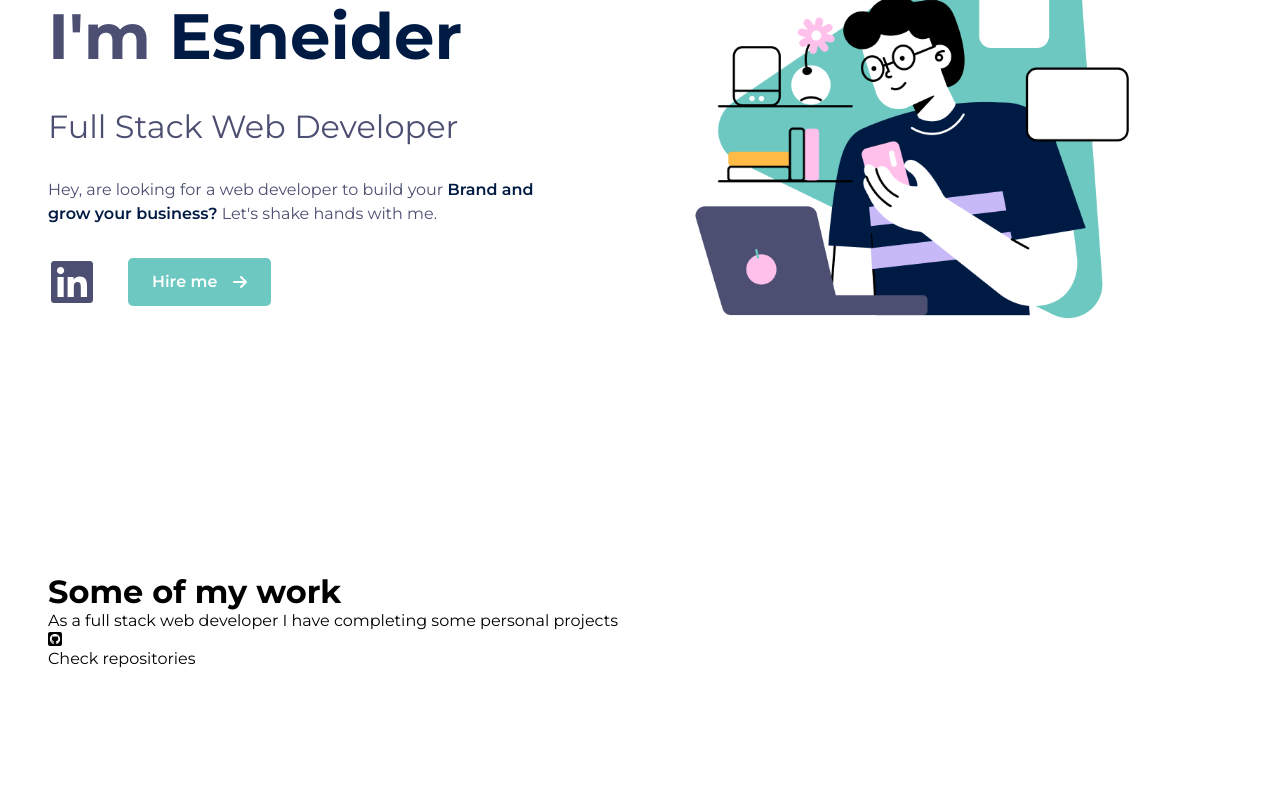
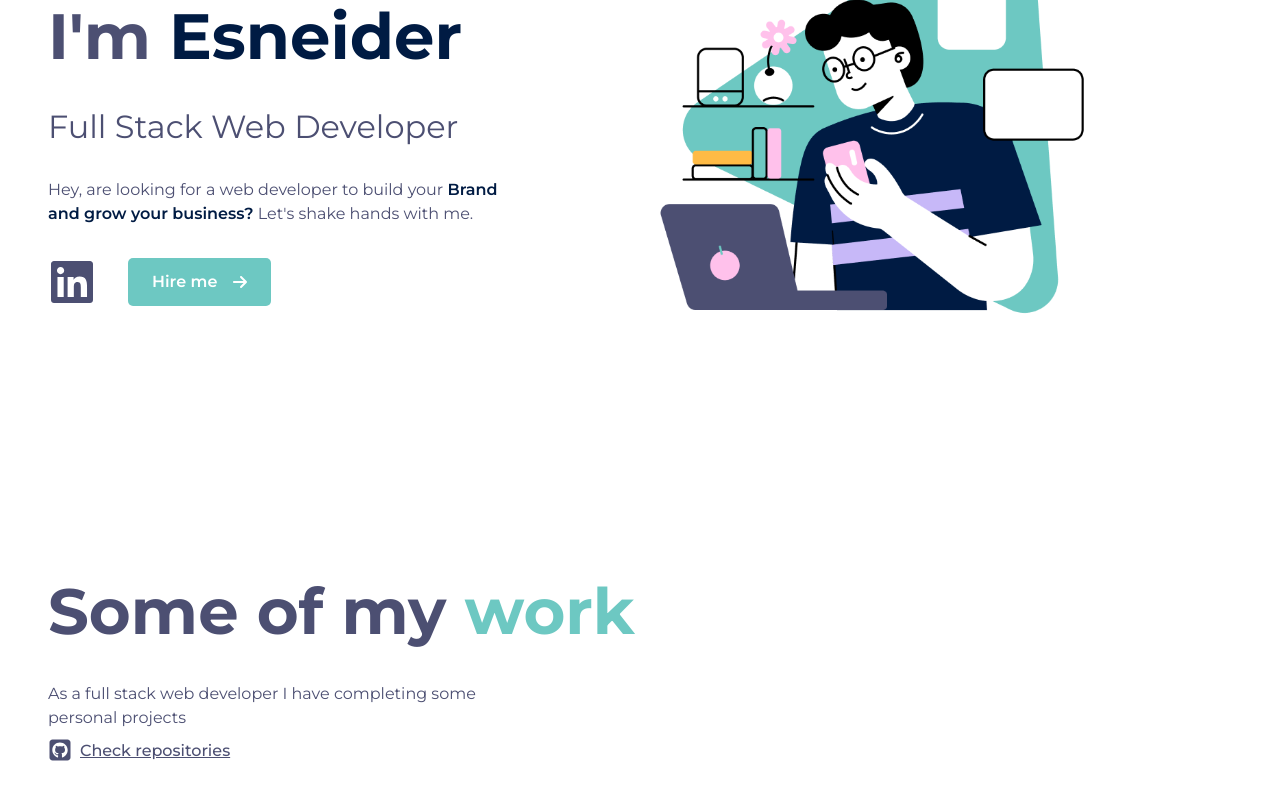
Before and after one commit to sneuder/portfolio, a React (Create React App) app: page / in a window 1280 px wide. Shown: the part 288-1088 px from the top of the page. Built offline with nearby package versions, Linux system fonts and the light colour scheme.

Commit message:
Header of project component

```diff
--- a/src/components/about_me/about_me.module.scss
+++ b/src/components/about_me/about_me.module.scss
@@ -3,6 +3,7 @@
 .background {
   max-width: 100%;
   height: 100vh;
+  padding: 3rem;
   @include horizontal();
 
   .containerAboutMe {
--- a/src/components/projects/projects.jsx
+++ b/src/components/projects/projects.jsx
@@ -16,7 +16,7 @@ const Projects = () => {
         </p>
         <div className={style.linkRepositoriesContainer}>
           <FontAwesomeIcon className={style.gitHubIcon} icon={faGithubSquare} />
-          <p>Check repositories</p>
+          <p className={style.linkRepositories}>Check repositories</p>
         </div>
       </div>
     </div>
--- a/src/components/projects/projects.module.scss
+++ b/src/components/projects/projects.module.scss
@@ -2,10 +2,47 @@
 
 .background {
   width: 100%;
-  height: 100vh;
+  min-height: 100vh;
   padding-top: 60px;
+  padding-left: 3rem;
 
   .headerContainer {
 
+    .header {
+      font-size: 4rem;
+      color: $primary-color;
+
+      .headerDecoration {
+        color: $secondary-color;
+      }
+    }
+
+    .text {
+      margin-top: 2rem;
+      width: 35%;
+      line-height: 1.5rem;
+      color: $primary-color;
+      font-weight: 400;
+    }
+
+    .linkRepositoriesContainer {
+      margin-top: 0.5rem;
+      @include horizontal();
+      justify-content: flex-start;
+      align-items: center;
+
+      .linkRepositories {
+        margin-left: 0.5rem;
+        color: $primary-color;
+        font-weight: 500;
+        text-decoration: underline;
+      }
+
+      .gitHubIcon {
+        width: 1.5rem;
+        height: 1.5rem;
+        color: $primary-color;
+      }
+    }
   }
 }
--- a/src/styles/index.scss
+++ b/src/styles/index.scss
@@ -11,7 +11,6 @@
 
 body {
   max-width: 100vw;
-  padding-left: 3rem;
   font-family: "Montserrat";
 }
 
```
